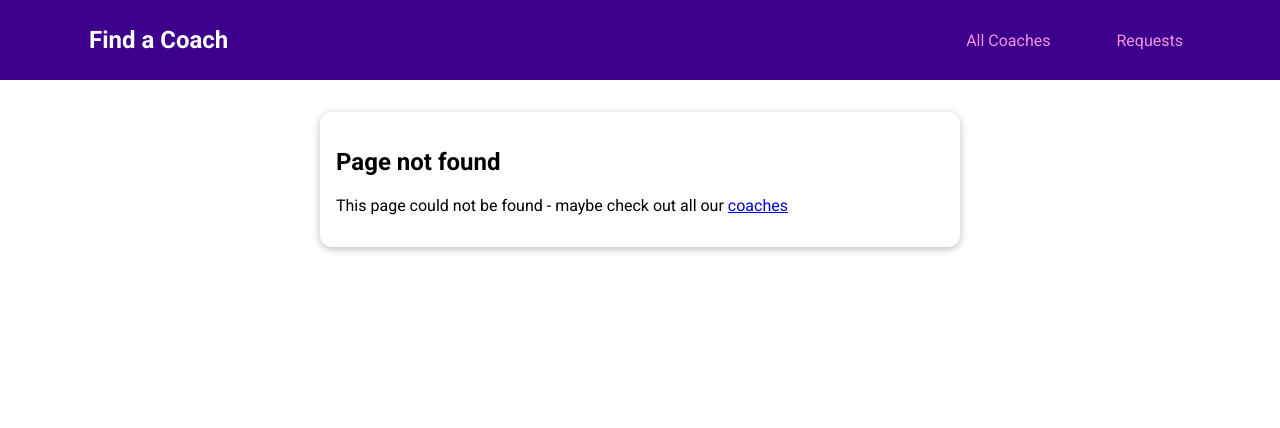
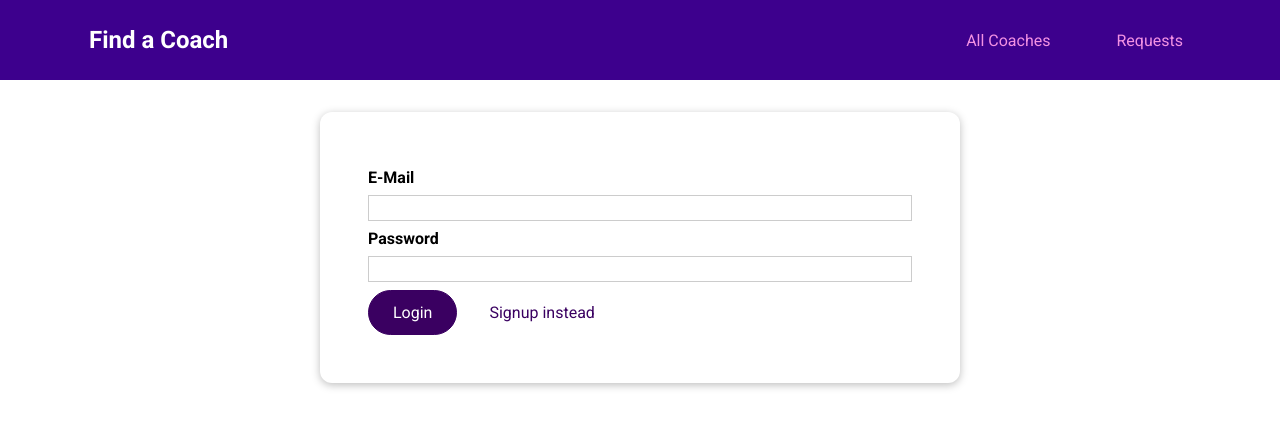
Before and after one commit to yatochkaaa/vue-find_a_coach, a Vue app: page /auth in a window 1280 px wide. Before the commit this address had no page. Shown: the top 428 px of the page. Built offline with nearby package versions, Linux system fonts and the light colour scheme.

Commit message:
adding an auth page (login & signup)

```diff
--- /dev/null
+++ b/src/pages/auth/UserAuth.vue
@@ -0,0 +1,105 @@
+<template>
+  <base-card>
+    <form @submit.prevent="submitForm">
+      <div class="form-control">
+        <label for="email">E-Mail</label>
+        <input type="text" id="email" v-model.trim="email" />
+      </div>
+      <div class="form-control">
+        <label for="password">Password</label>
+        <input type="password" id="password" v-model.trim="password" />
+      </div>
+      <p v-if="!formIsValid">
+        Please enter a valid email and password (must be at least 6 characters
+        long).
+      </p>
+      <base-button>{{ submitButtonCaption }}</base-button>
+      <base-button type="button" mode="flat" @click="switchAuthMode">
+        {{ switchModeButtonCaption }}
+      </base-button>
+    </form>
+  </base-card>
+</template>
+
+<script>
+export default {
+  data() {
+    return {
+      email: '',
+      password: '',
+      formIsValid: true,
+      mode: 'login',
+    };
+  },
+  computed: {
+    submitButtonCaption() {
+      if (this.mode === 'login') {
+        return 'Login';
+      } else {
+        return 'Signup';
+      }
+    },
+    switchModeButtonCaption() {
+      if (this.mode === 'login') {
+        return 'Signup instead';
+      } else {
+        return 'Login instead';
+      }
+    },
+  },
+  methods: {
+    submitForm() {
+      this.formIsValid = true;
+      if (
+        this.email === '' ||
+        !this.email.includes('@') ||
+        this.password.length < 6
+      ) {
+        this.formIsValid = false;
+        return;
+      }
+      // send http request...
+    },
+    switchAuthMode() {
+      if (this.mode === 'login') {
+        this.mode = 'signup';
+      } else {
+        this.mode = 'login';
+      }
+    },
+  },
+};
+</script>
+
+<style scoped>
+form {
+  margin: 1rem;
+  padding: 1rem;
+}
+
+.form-control {
+  margin: 0.5rem 0;
+}
+
+label {
+  font-weight: bold;
+  margin-bottom: 0.5rem;
+  display: block;
+}
+
+input,
+textarea {
+  display: block;
+  width: 100%;
+  font: inherit;
+  border: 1px solid #ccc;
+  padding: 0.15rem;
+}
+
+input:focus,
+textarea:focus {
+  border-color: #3d008d;
+  background-color: #faf6ff;
+  outline: none;
+}
+</style>
--- a/src/router.js
+++ b/src/router.js
@@ -4,6 +4,7 @@
 import CoachRegistration from './pages/coaches/CoachRegistration.vue';
 import ContactCoach from './pages/requests/ContactCoach.vue';
 import RequestsRecieved from './pages/requests/RequestsRecieved.vue';
+import UserAuth from './pages/auth/UserAuth.vue';
 import NotFound from './pages/NotFound.vue';
 
 const router = createRouter({
@@ -19,6 +20,7 @@
     },
     { path: '/register', component: CoachRegistration },
     { path: '/requests', component: RequestsRecieved },
+    { path: '/auth', component: UserAuth, },
     { path: '/:notFound(.*)', component: NotFound },
   ],
 });
```
Also changed, not shown: src/pages/requests/ContactCoach.vue (line endings or trailing spaces).
